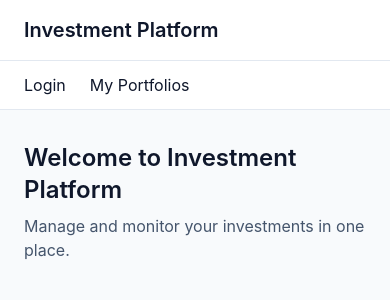
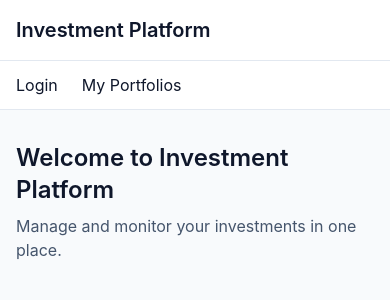
Before and after one commit to ravi-s/investment-platform, a React (Vite) app in the folder src/frontend/: page / in a window 390 px wide. Shown: the top 300 px of the page. Built offline with nearby package versions, Linux system fonts and the light colour scheme.

Commit message:
Update responsive features of styling using TailwindCSS rules

```diff
--- a/src/frontend/src/components/AppHeader.tsx
+++ b/src/frontend/src/components/AppHeader.tsx
@@ -1,13 +1,11 @@
 function AppHeader() {
-  return (
-    <header className="border-b border-slate-200 bg-white">
-      <div className="mx-auto max-w-7xl px-6 py-4">
-        <h1 className="text-xl font-semibold">
-          Investment Platform
-        </h1>
-      </div>
-    </header>
-  )
+	return (
+		<header className="border-b border-slate-200 bg-white">
+			<div className="mx-auto max-w-7xl px-4 py-4 sm:px-6">
+				<h1 className="text-xl font-semibold">Investment Platform</h1>
+			</div>
+		</header>
+	);
 }
 
-export default AppHeader
+export default AppHeader;
--- a/src/frontend/src/components/AppNavigation.tsx
+++ b/src/frontend/src/components/AppNavigation.tsx
@@ -1,14 +1,15 @@
-import { Link } from 'react-router'
+import { Link } from "react-router";
 
 function AppNavigation() {
 	return (
 		<nav className="border-b border-slate-200 bg-white">
-      <div className="mx-auto flex max-w-7xl gap-6 px-6 py-3">
+			<div className="mx-auto flex max-w-7xl gap-6 px-4 py-3 sm:px-6">
+				{" "}
 				<Link to="/login">Login</Link>
 				<Link to="/portfolios">My Portfolios</Link>
 			</div>
 		</nav>
-  )
+	);
 }
 
-export default AppNavigation
+export default AppNavigation;
--- a/src/frontend/src/layouts/MainLayout.tsx
+++ b/src/frontend/src/layouts/MainLayout.tsx
@@ -9,7 +9,7 @@ function MainLayout() {
 
       <AppNavigation />
 
-      <main className="mx-auto max-w-7xl px-6 py-8">
+      <main className="mx-auto max-w-7xl px-4 py-8 sm:px-6">
         <Outlet />
       </main>
     </div>
```
Lines whose indentation alone changed are shown as unchanged.
